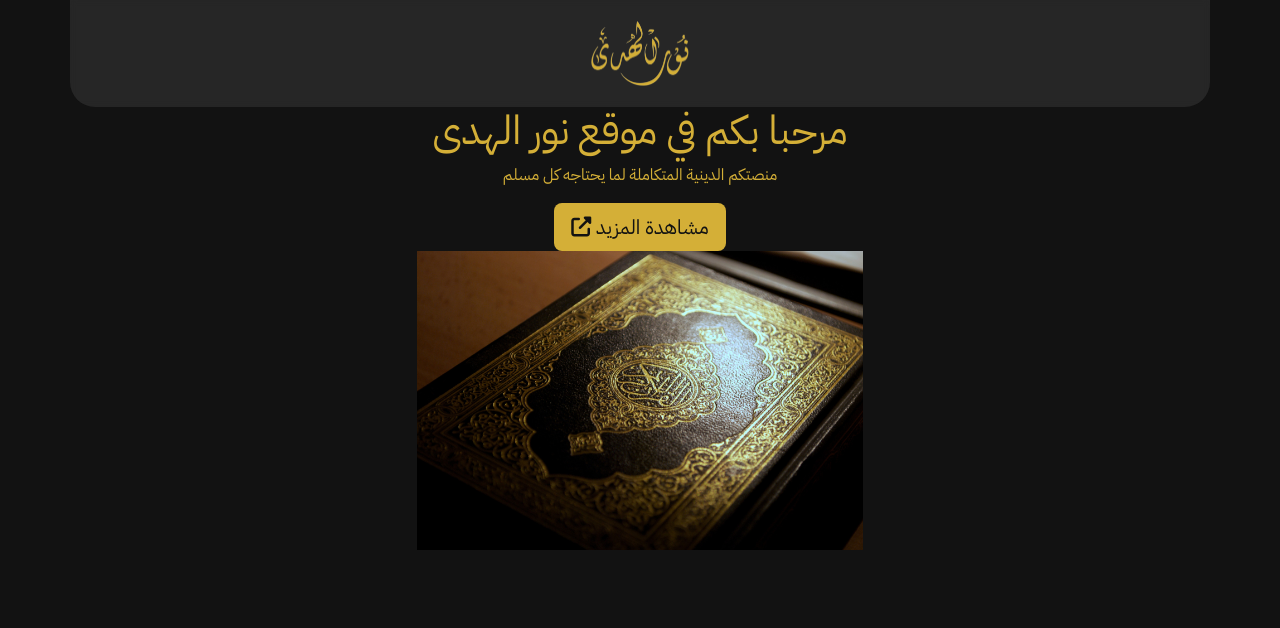
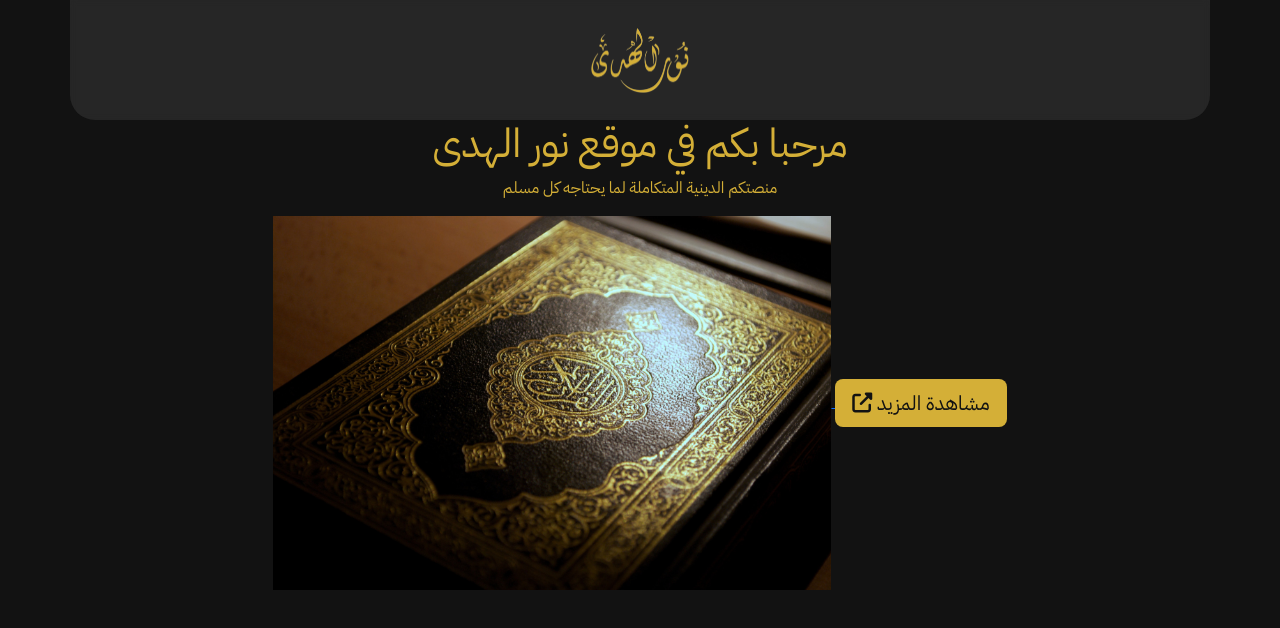
Before and after one commit to med6ba/noor-al-houda, a plain HTML site: page index.html in a window 1280 px wide. Drawn offline with nearby package versions, Linux system fonts and the light colour scheme; files that its build step writes are made by us from their sources.

Commit message:
updating

```diff
--- a/css/style.css
+++ b/css/style.css
@@ -32,6 +32,7 @@ Color palette:
 }
 html,
 body {
+  height: 100%;
   background-color: #121212 !important;
   color: #d4af37 !important;
   font-family: "IBM-R", sans-serif !important;
@@ -41,6 +42,7 @@ nav {
   background: #3b3b3b80;
   border-bottom-right-radius: 25px;
   border-bottom-left-radius: 25px;
+  height: 15vh;
 }
 nav div {
   padding: 0.5rem 1rem;
@@ -62,3 +64,6 @@ nav div {
   position: fixed;
   z-index: 100;
 }
+header {
+  height: 85vh;
+}
--- a/index.html
+++ b/index.html
@@ -26,15 +26,12 @@
     <div id="pre-loader"></div>
     <!-- Navbar -->
     <nav class="navbar navbar-expand-lg sticky-top container">
-      <div class="container">
         <a class="navbar-brand mx-auto" href="index.html">
           <img src="./assets/logo.png" alt="Bootstrap" height="65" />
         </a>
-      </div>
     </nav>
     <!-- Header -->
     <header class="container text-center">
-      <div class="content">
       <h1>مرحبا بكم في موقع نور الهدى</h1>
       <p>منصتكم الدينية المتكاملة لما يحتاجه كل مسلم</p>
       <a href="./subpages/test.html">
@@ -42,10 +39,7 @@
           مشاهدة المزيد <i class="fa-solid fa-up-right-from-square"></i>
         </button>
       </a>
-      </div>
-      <div>
-        <img src="./assets/img-header.jpg" width="40%" />
-      </div>
+      <img src="assets/img-header.jpg" alt="img-header" width="50%" />
     </header>
     <!-- Required scripts -->
     <script>
```
Lines whose indentation alone changed are shown as unchanged.
